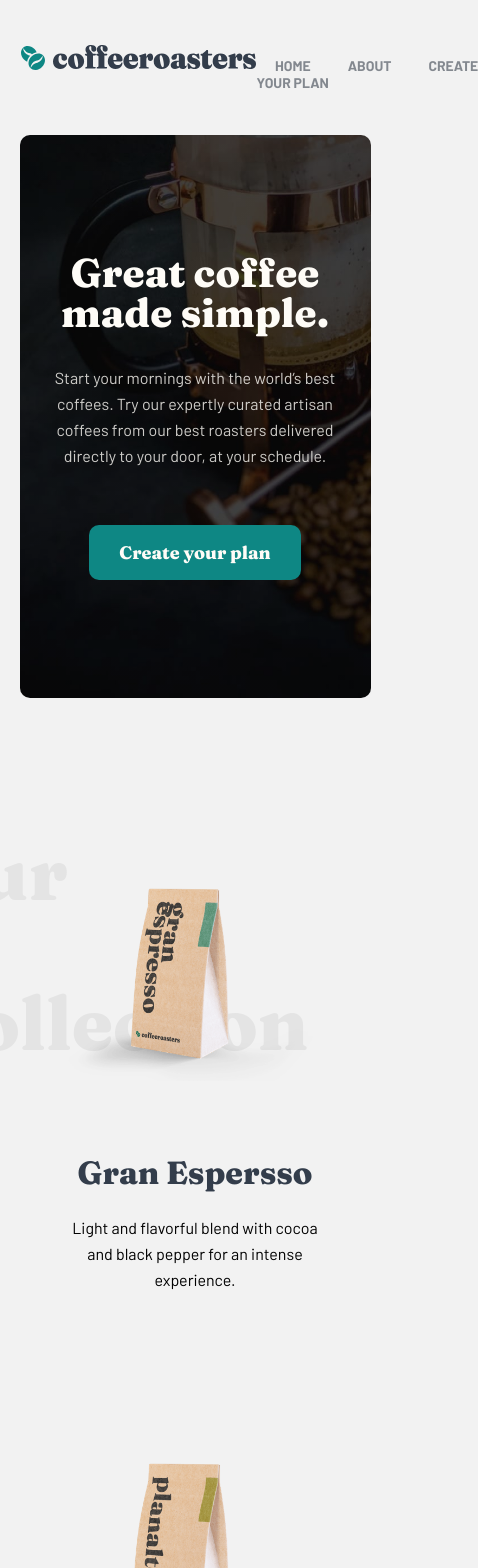
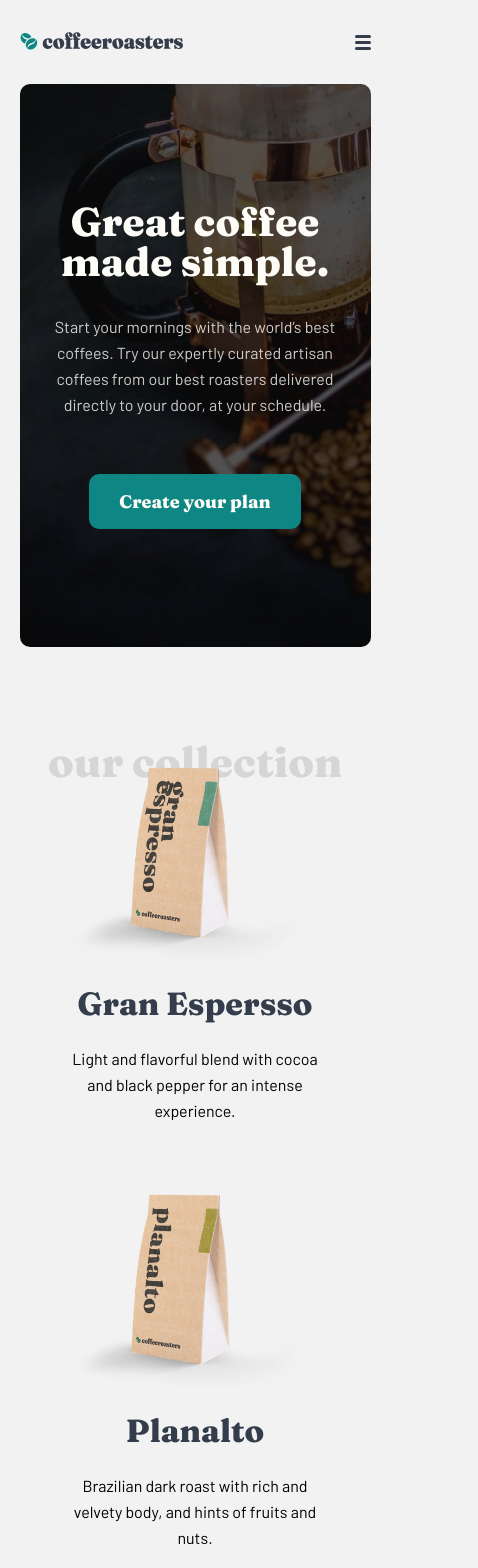
Before and after one commit to AntonCC/coffee-roasters, a React (Create React App) app: page / in a window 390 px wide. Shown: the top 1568 px of the page, 478 px wide, since content can reach past the window. Built offline with nearby package versions, Linux system fonts and the light colour scheme.

Commit message:
Home page looking good on all viewport.

```diff
--- a/src/components/collection/collection.scss
+++ b/src/components/collection/collection.scss
@@ -21,7 +21,7 @@
 @media only screen and (max-width: 1200px) {
   .collection {
     // margin: 7rem auto 12rem auto;
-    margin: 5rem auto 15rem auto;
+    margin: 5rem auto 10rem auto;
     .title-alternate {
       font-size: 75px;
       top: 50px;
@@ -29,3 +29,16 @@
     }
   }
 }
+
+@media only screen and (max-width: 600px) {
+  .collection {
+    // margin: 0rem auto 10rem auto;
+    grid-gap: 0rem;
+    .title-alternate {
+      font-size: 4.2rem;
+      top: -10px;
+      left: calc(50% - 147px);
+      opacity: .3;
+    }
+  }
+}
--- a/src/components/footer/footer.scss
+++ b/src/components/footer/footer.scss
@@ -15,12 +15,11 @@
       display: flex;
       align-items: center;
       li {
+        margin-left: 3.5rem;
         a {
           font-size: 1.4rem;
           text-decoration: none;
           color: #83888F;
-          // padding: 0 1.85rem;
-          margin-left: 3.5rem;
           text-transform: uppercase;
           &:hover {
             color: #FEFCF7;
@@ -57,15 +56,25 @@
       }
       ul {
         margin-bottom: 6.5rem;
+      }
+    }
+  }
+}
+
+@media only screen and (max-width: 600px) {
+  .footer-main {
+    .side-a {
+      .logo {
+        margin: 0 0 2.4rem 0;
+      }
+      ul {
+        flex-direction: column;
         li {
-          a {
-            // margin-left: 0;
+          &:not(:last-child) {
+            margin-bottom: 2.4rem;
           }
         }
       }
     }
-    .side-b {
-
-    }
   }
 }
--- a/src/components/hero-banner/hero-banner.scss
+++ b/src/components/hero-banner/hero-banner.scss
@@ -29,7 +29,7 @@
   .hero-banner {
     padding: 11.8rem 3rem;
     justify-content: center;
-    background: linear-gradient(to right, rgba(0,0,0,.3), rgba(0,0,0,.3)), url('../../assets/home/mobile/image-hero-coffeepress.jpg') no-repeat center/cover;
+    background: linear-gradient(to right, rgba(0,0,0,.1), rgba(0,0,0,.1)), url('../../assets/home/mobile/image-hero-coffeepress.jpg') no-repeat center/cover;
     .text {
       display: flex;
       flex-direction: column;
--- a/src/components/navbar/navbar.scss
+++ b/src/components/navbar/navbar.scss
@@ -15,7 +15,25 @@
         &:last-child {
           padding: 0 0 0 1.85rem;
         }
+        &:hover {
+          color: #333D4B;
+        }
       }
     }
   }
+  .hamburger-menu {
+    display: none;
+  }
 }
+
+@media only screen and (max-width: 800px) {
+  .navbar {
+    padding: 3.2rem 0;
+    ul {
+      display: none;
+    }
+    .hamburger-menu {
+      display: block;
+    }
+  }
+}
--- a/src/components/navbar/navbar.tsx
+++ b/src/components/navbar/navbar.tsx
@@ -2,12 +2,22 @@ import React from 'react'
 import './navbar.scss'
 import { NavLink } from 'react-router-dom'
 import Logo from '../../assets/shared/desktop/logo.svg'
+import LogoMobile from '../../assets/shared/mobile/logo-mobile.svg'
+import { ReactComponent as Hamburger } from '../../assets/shared/mobile/icon-hamburger.svg'
 
 const Navbar: React.FC = () => {
   return (
     <div className='navbar container'>
+        {/* <picture>
+            <source media="(min-width:650px)" srcset="img_pink_flowers.jpg">
+            <source media="(min-width:465px)" srcset="img_white_flower.jpg">
+            <img src="img_orange_flowers.jpg" alt="Flowers" style="width:auto;">
+          </picture> */}
         <div className="logo">
-          <img src={Logo} alt="Brand logo"/>
+          <picture>
+            <source media="(max-width: 530px)" srcSet={LogoMobile} />
+            <img src={Logo} alt="Logo"/>
+          </picture>
         </div>
         <ul>
           <li>
@@ -16,6 +26,9 @@ const Navbar: React.FC = () => {
             <NavLink to='/create-plan'>Create Your Plan</NavLink>
           </li>
         </ul>
+        <div className="hamburger-menu">
+          <Hamburger />
+        </div>
     </div>
   )
 }
--- a/src/components/perks/perks.scss
+++ b/src/components/perks/perks.scss
@@ -4,7 +4,7 @@
   background: #2C343E;
   border-radius: 10px;
   padding-top: 10rem;
-  margin-bottom: 14.5rem;
+  // margin-bottom: 14.5rem;
   .text {
     max-width: 540px;
     text-align: center;
--- a/src/components/plan-steps/plan-steps.scss
+++ b/src/components/plan-steps/plan-steps.scss
@@ -1,6 +1,6 @@
 .plan-steps {
   // max-width: 1045px;
-  margin: 0 8.6rem 20rem 8.6rem;
+  margin: 14.5rem 8.6rem 20rem 8.6rem;
   max-width: 100%;
   .title {
     opacity: .8;
@@ -57,12 +57,13 @@
 
 @media only screen and (max-width: 1300px) {
   .plan-steps {
-    margin: 0 0 20rem 0;
+    margin: 14.5rem 0 20rem 0;
   }
 }
 
 @media only screen and (max-width: 750px) {
   .plan-steps {
+    margin: 10rem 0 10rem 0;
     .title {
       text-align: center;
       margin-bottom: 0;
--- a/src/components/product-card/product-card.scss
+++ b/src/components/product-card/product-card.scss
@@ -13,3 +13,12 @@
     margin-bottom: 2.4rem;
   }
 }
+
+@media only screen and (max-width: 600px) {
+  .product-card {
+    padding-top: 7rem;
+    img {
+      margin-bottom: 2.4rem;
+    }
+  }
+}
```
Also changed, not shown: src/assets/shared/mobile/logo-mobile.svg (added).
